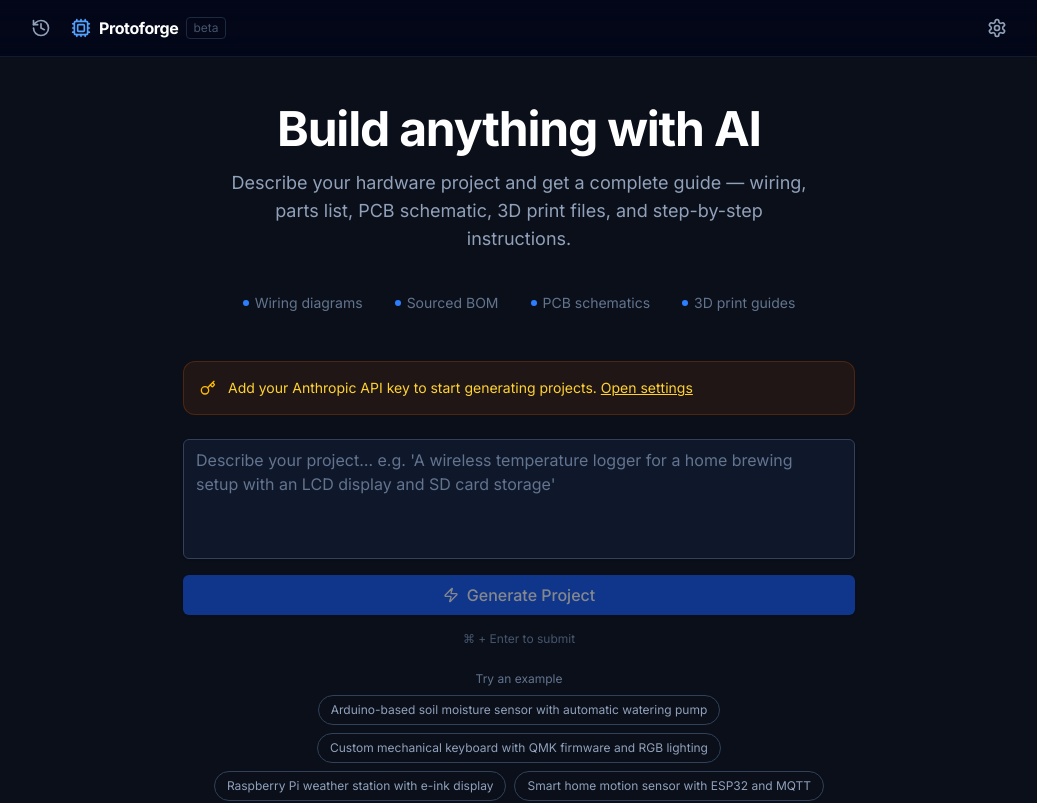
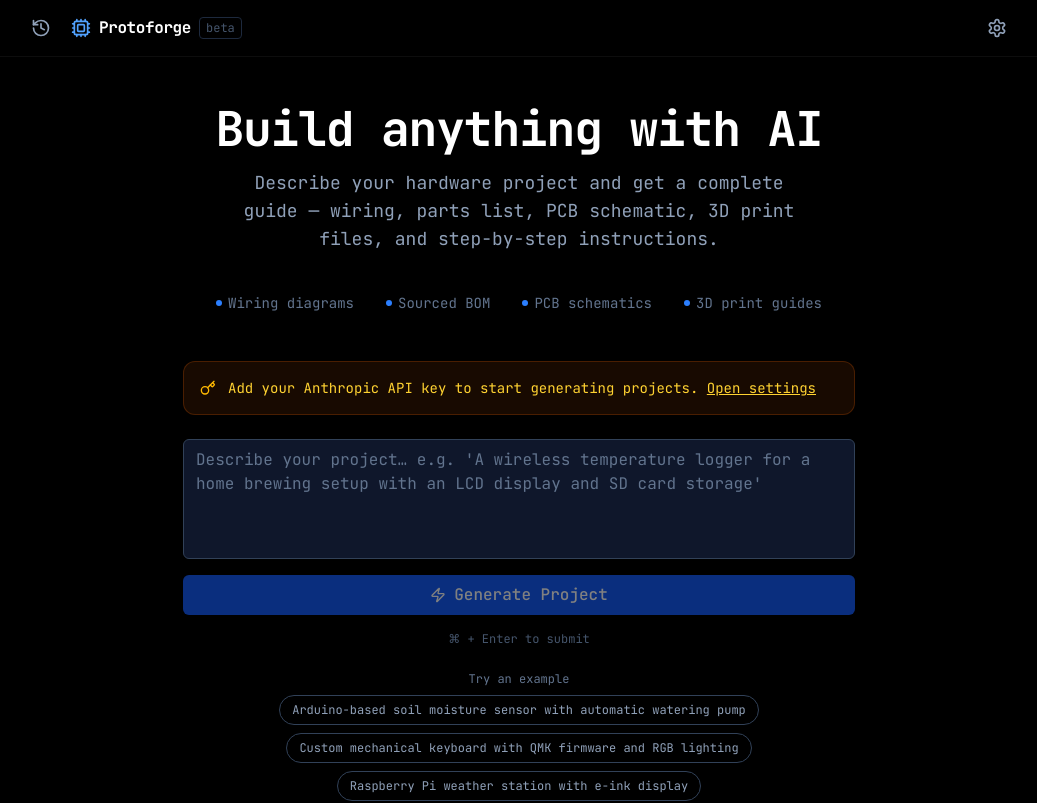
Before and after one commit to YourManz/Protoforge, a Next.js app: page / in a window 1280 px wide. Shown: the top 803 px of the page, without its empty margins (121-1158 px from the left). Built offline with nearby package versions, Linux system fonts and the light colour scheme.

Commit message:
style: switch to JetBrains Mono + pure black background

```diff
--- a/app/globals.css
+++ b/app/globals.css
@@ -1,4 +1,8 @@
 @import "tailwindcss";
+
+@theme {
+  --font-mono: var(--font-mono), ui-monospace, monospace;
+}
 
 @layer base {
   *, *::before, *::after {
@@ -8,12 +12,14 @@
   html {
     -webkit-font-smoothing: antialiased;
     -moz-osx-font-smoothing: grayscale;
+    background-color: #000000;
   }
 
   body {
-    background-color: #0a0f1a;
+    background-color: #000000;
     color: #e2e8f0;
     min-height: 100vh;
+    font-family: var(--font-mono), ui-monospace, monospace;
   }
 
   ::-webkit-scrollbar {
@@ -22,8 +28,8 @@
   }
   ::-webkit-scrollbar-track { background: transparent; }
   ::-webkit-scrollbar-thumb {
-    background: #334155;
+    background: #222;
     border-radius: 3px;
   }
-  ::-webkit-scrollbar-thumb:hover { background: #475569; }
+  ::-webkit-scrollbar-thumb:hover { background: #333; }
 }
--- a/app/layout.tsx
+++ b/app/layout.tsx
@@ -1,8 +1,11 @@
 import type { Metadata } from 'next'
-import { Inter } from 'next/font/google'
+import { JetBrains_Mono } from 'next/font/google'
 import './globals.css'
 
-const inter = Inter({ subsets: ['latin'] })
+const jetbrainsMono = JetBrains_Mono({
+  subsets: ['latin'],
+  variable: '--font-mono',
+})
 
 export const metadata: Metadata = {
   title: 'Protoforge — AI Hardware Project Generator',
@@ -13,7 +16,7 @@ export const metadata: Metadata = {
 export default function RootLayout({ children }: { children: React.ReactNode }) {
   return (
     <html lang="en" className="dark">
-      <body className={inter.className}>
+      <body className={`${jetbrainsMono.variable} font-mono`}>
         {children}
       </body>
     </html>
--- a/app/page.tsx
+++ b/app/page.tsx
@@ -13,7 +13,7 @@ export default function Home() {
   return (
     <div className="min-h-screen flex flex-col">
       {/* Header */}
-      <header className="sticky top-0 z-30 border-b border-slate-800/60 bg-slate-950/80 backdrop-blur-md">
+      <header className="sticky top-0 z-30 border-b border-white/5 bg-black/90 backdrop-blur-md">
         <div className="max-w-5xl mx-auto px-4 h-14 flex items-center justify-between">
           <div className="flex items-center gap-3">
             <button
--- a/components/BOMTable.tsx
+++ b/components/BOMTable.tsx
@@ -18,10 +18,10 @@ export function BOMTable({ items }: { items: BOMItem[] }) {
   return (
     <div className="space-y-3">
       <p className="text-xs text-slate-500">{total} item{total !== 1 ? 's' : ''} — click retailer links to search</p>
-      <div className="overflow-x-auto rounded-lg border border-slate-700/50">
+      <div className="overflow-x-auto rounded-lg border border-white/8">
         <table className="w-full text-sm">
           <thead>
-            <tr className="border-b border-slate-700 bg-slate-800/60">
+            <tr className="border-b border-white/8 bg-[#0d0d0d]">
               <th className="text-left px-4 py-3 text-slate-400 font-medium">Component</th>
               <th className="text-left px-4 py-3 text-slate-400 font-medium hidden md:table-cell">Specs</th>
               <th className="text-center px-4 py-3 text-slate-400 font-medium">Qty</th>
--- a/components/HistorySidebar.tsx
+++ b/components/HistorySidebar.tsx
@@ -39,11 +39,11 @@ export function HistorySidebar() {
       )}
 
       <aside
-        className={`fixed top-0 left-0 z-50 h-full w-80 bg-slate-950 border-r border-slate-800 transform transition-transform duration-300 ${
+        className={`fixed top-0 left-0 z-50 h-full w-80 bg-black border-r border-white/8 transform transition-transform duration-300 ${
           sidebarOpen ? 'translate-x-0' : '-translate-x-full'
         }`}
       >
-        <div className="flex items-center justify-between px-5 py-4 border-b border-slate-800">
+        <div className="flex items-center justify-between px-5 py-4 border-b border-white/8">
           <div className="flex items-center gap-2 text-white font-medium">
             <Clock className="h-4 w-4 text-slate-400" />
             Project History
@@ -65,7 +65,7 @@ export function HistorySidebar() {
                 <button
                   key={p.id}
                   onClick={() => { setCurrentProject(p); setSidebarOpen(false) }}
-                  className="w-full text-left rounded-lg border border-slate-800 bg-slate-900 hover:border-blue-700/50 hover:bg-slate-800/60 p-4 transition-colors group relative"
+                  className="w-full text-left rounded-lg border border-white/8 bg-[#0d0d0d] hover:border-blue-700/50 hover:bg-[#111] p-4 transition-colors group relative"
                 >
                   <div className="flex items-start justify-between gap-2 mb-2">
                     <h4 className="font-medium text-white text-sm leading-tight line-clamp-2">{p.title}</h4>
--- a/components/InstructionList.tsx
+++ b/components/InstructionList.tsx
@@ -22,11 +22,11 @@ export function InstructionList({ steps }: { steps: Step[] }) {
         return (
           <div
             key={step.number}
-            className="rounded-lg border border-slate-700/50 overflow-hidden"
+            className="rounded-lg border border-white/8 overflow-hidden"
           >
             <button
               onClick={() => toggle(step.number - 1)}
-              className="w-full flex items-center gap-4 px-5 py-4 bg-slate-900 hover:bg-slate-800/60 transition-colors text-left"
+              className="w-full flex items-center gap-4 px-5 py-4 bg-[#0d0d0d] hover:bg-[#111] transition-colors text-left"
             >
               <span className="flex-shrink-0 h-7 w-7 rounded-full bg-blue-600/20 border border-blue-600/40 text-blue-400 text-sm font-bold flex items-center justify-center">
                 {step.number}
@@ -40,7 +40,7 @@ export function InstructionList({ steps }: { steps: Step[] }) {
             </button>
 
             {isOpen && (
-              <div className="px-5 pb-5 pt-3 bg-slate-900/50 space-y-4 border-t border-slate-700/50">
+              <div className="px-5 pb-5 pt-3 bg-black space-y-4 border-t border-white/5">
                 <p className="text-sm text-slate-300 leading-relaxed">{step.description}</p>
 
                 {step.warning && (
--- a/components/ui/card.tsx
+++ b/components/ui/card.tsx
@@ -3,7 +3,7 @@ import { cn } from '@/lib/utils'
 
 const Card = React.forwardRef<HTMLDivElement, React.HTMLAttributes<HTMLDivElement>>(
   ({ className, ...props }, ref) => (
-    <div ref={ref} className={cn('rounded-lg border border-slate-700/50 bg-slate-900 text-slate-100', className)} {...props} />
+    <div ref={ref} className={cn('rounded-lg border border-white/8 bg-[#0d0d0d] text-slate-100', className)} {...props} />
   )
 )
 Card.displayName = 'Card'
--- a/components/ui/dialog.tsx
+++ b/components/ui/dialog.tsx
@@ -31,7 +31,7 @@ const DialogContent = React.forwardRef<
     <DialogPrimitive.Content
       ref={ref}
       className={cn(
-        'fixed left-[50%] top-[50%] z-50 grid w-full max-w-lg translate-x-[-50%] translate-y-[-50%] gap-4 border border-slate-700 bg-slate-900 p-6 shadow-xl duration-200 data-[state=open]:animate-in data-[state=closed]:animate-out data-[state=closed]:fade-out-0 data-[state=open]:fade-in-0 data-[state=closed]:zoom-out-95 data-[state=open]:zoom-in-95 rounded-xl',
+        'fixed left-[50%] top-[50%] z-50 grid w-full max-w-lg translate-x-[-50%] translate-y-[-50%] gap-4 border border-white/10 bg-[#0d0d0d] p-6 shadow-xl duration-200 data-[state=open]:animate-in data-[state=closed]:animate-out data-[state=closed]:fade-out-0 data-[state=open]:fade-in-0 data-[state=closed]:zoom-out-95 data-[state=open]:zoom-in-95 rounded-xl',
         className
       )}
       {...props}
--- a/lib/svgSchematic.ts
+++ b/lib/svgSchematic.ts
@@ -32,7 +32,7 @@ export function renderSchematicSVG(schematic: PCBSchematic): string {
     .map(
       (c) => `
   <g transform="translate(${c.pos.x},${c.pos.y})">
-    <rect width="${COMP_W}" height="${COMP_H}" rx="4" fill="#1e293b" stroke="#3b82f6" stroke-width="1.5"/>
+    <rect width="${COMP_W}" height="${COMP_H}" rx="4" fill="#111111" stroke="#3b82f6" stroke-width="1.5"/>
     <text x="${COMP_W / 2}" y="18" text-anchor="middle" fill="#94a3b8" font-size="10" font-family="monospace">${esc(c.id)}</text>
     <text x="${COMP_W / 2}" y="32" text-anchor="middle" fill="#f1f5f9" font-size="11" font-family="monospace" font-weight="bold">${esc(truncate(c.name, 14))}</text>
     <text x="${COMP_W / 2}" y="44" text-anchor="middle" fill="#64748b" font-size="9" font-family="monospace">${esc(c.package)}</text>
@@ -66,7 +66,7 @@ export function renderSchematicSVG(schematic: PCBSchematic): string {
     .join('\n')
 
   return `<svg xmlns="http://www.w3.org/2000/svg" width="${totalW}" height="${totalH}" viewBox="0 0 ${totalW} ${totalH}">
-  <rect width="${totalW}" height="${totalH}" fill="#0f172a" rx="8"/>
+  <rect width="${totalW}" height="${totalH}" fill="#000000" rx="8"/>
   ${netSVG}
   ${compSVG}
   <text x="${totalW / 2}" y="${totalH - 12}" text-anchor="middle" fill="#334155" font-size="10" font-family="monospace">
```
